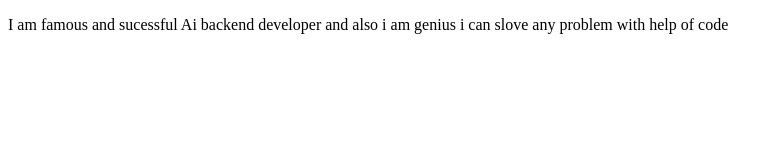
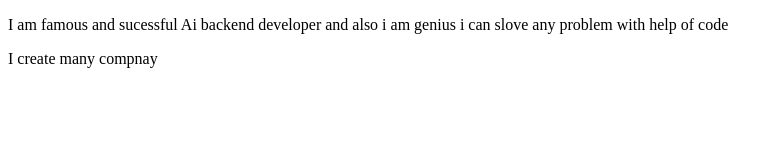
Before and after one commit to LuciferDev-star/LocalRepo, a plain HTML site: page index.html in a window 1280 px wide. Shown: the whole page, without its empty margins (0-783 px from the left). Drawn offline with Linux system fonts and the light colour scheme.

Commit message:
Add new line in html

```diff
--- a/index.html
+++ b/index.html
@@ -7,5 +7,6 @@
 </head>
 <body>
     <p>I am famous and sucessful Ai backend developer and also i am genius i can slove any problem with help of code</p>
+    <Span>I create many compnay </Span>
 </body>
 </html>
```
